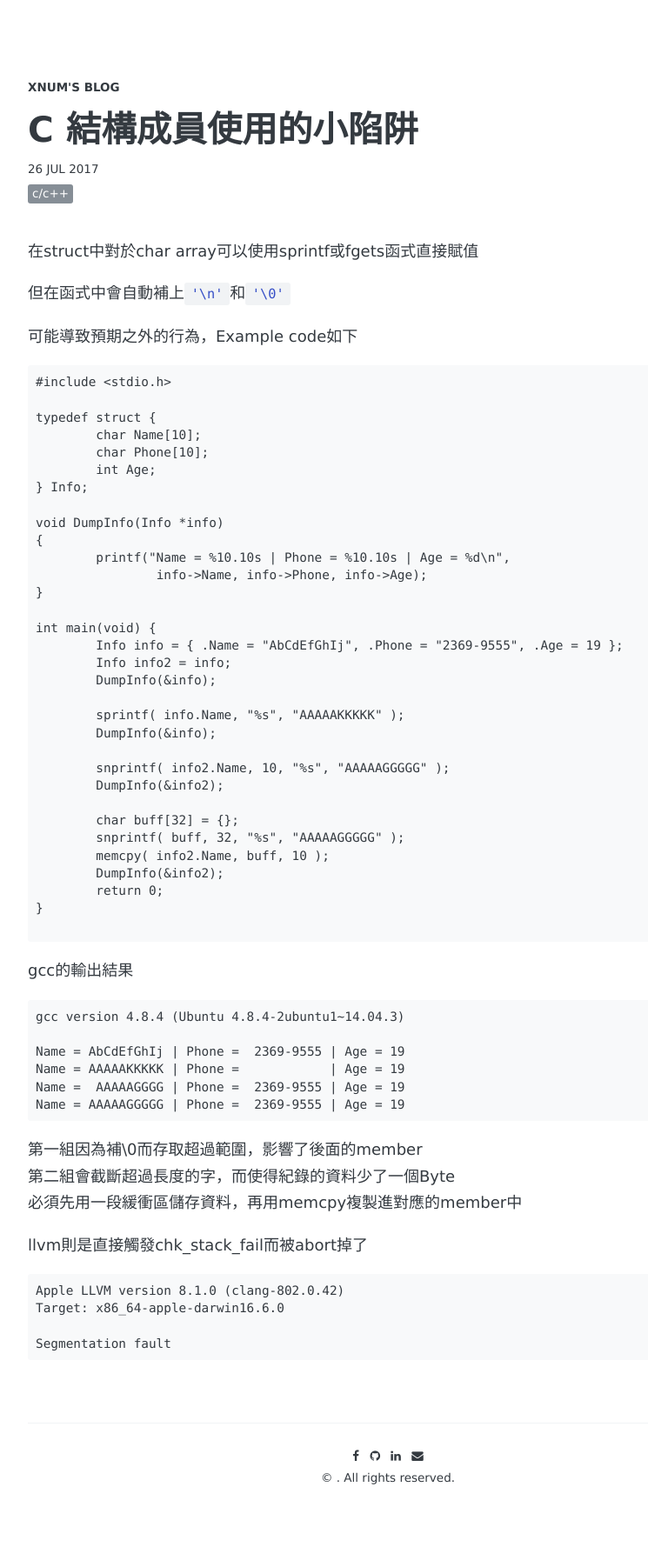
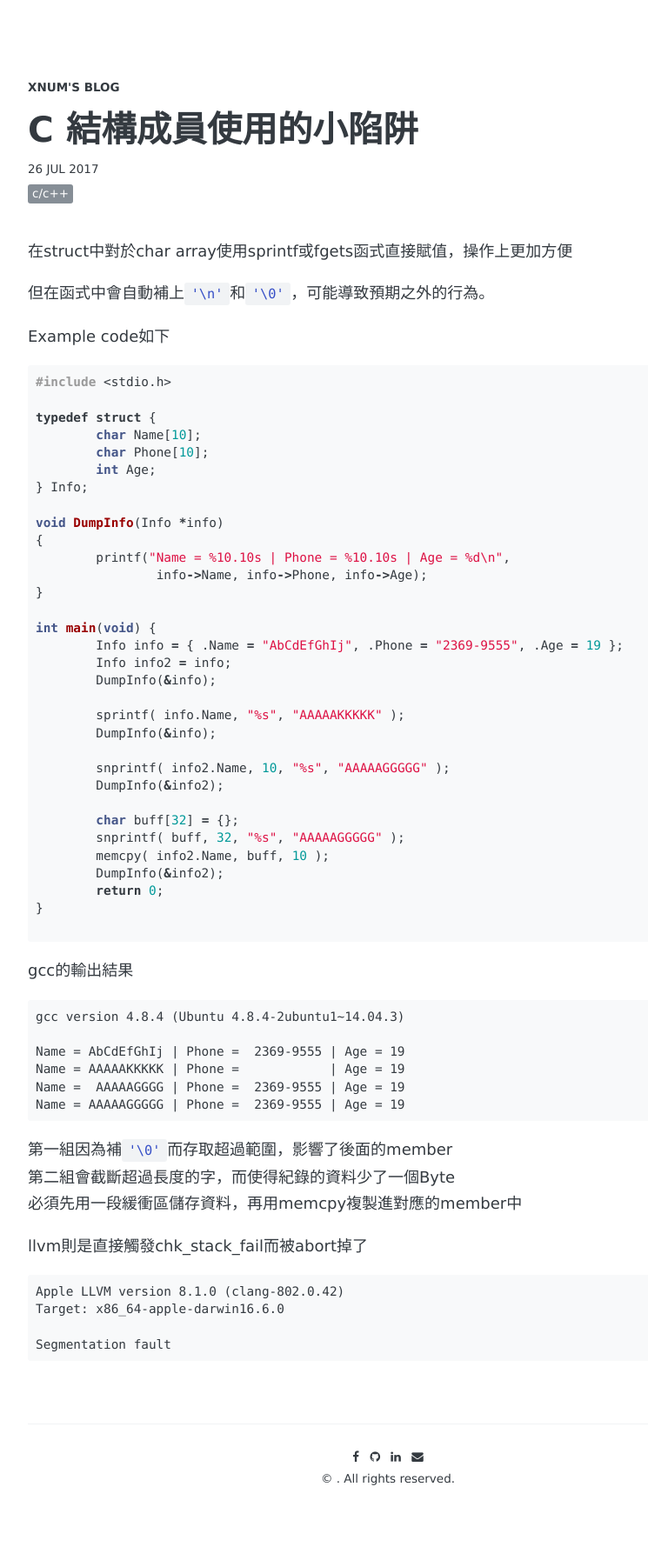
Before and after one commit to xnum/xnum.github.io, a Jekyll site: the page built from _posts/2017-07-26-c-struct.md, in a window 1280 px wide. Shown: the whole page at 87% size, without its empty margins (194-939 px from the left). Built offline with Jekyll 4.4.1, drawn with Linux system fonts in a browser that asks for light colours; some web fonts are replaced; comment, search, counter and statistics services are not loaded.

Commit message:
小修正

````diff
--- a/_posts/2017-07-26-c-struct.md
+++ b/_posts/2017-07-26-c-struct.md
@@ -4,13 +4,13 @@ title: C 結構成員使用的小陷阱
 tags: ['C/C++']
 ---
 
-在struct中對於char array可以使用sprintf或fgets函式直接賦值
+在struct中對於char array使用sprintf或fgets函式直接賦值，操作上更加方便
 
-但在函式中會自動補上`'\n'`和`'\0'`
+但在函式中會自動補上`'\n'`和`'\0'`，可能導致預期之外的行為。
 
-可能導致預期之外的行為，Example code如下
+Example code如下
 
-```
+```c
 #include <stdio.h>
 
 typedef struct {
@@ -54,7 +54,7 @@ Name = AAAAAKKKKK | Phone =            | Age = 19
 Name =  AAAAAGGGG | Phone =  2369-9555 | Age = 19
 Name = AAAAAGGGGG | Phone =  2369-9555 | Age = 19
 ```
-第一組因為補\0而存取超過範圍，影響了後面的member
+第一組因為補`'\0'`而存取超過範圍，影響了後面的member
 第二組會截斷超過長度的字，而使得紀錄的資料少了一個Byte
 必須先用一段緩衝區儲存資料，再用memcpy複製進對應的member中
 
````
